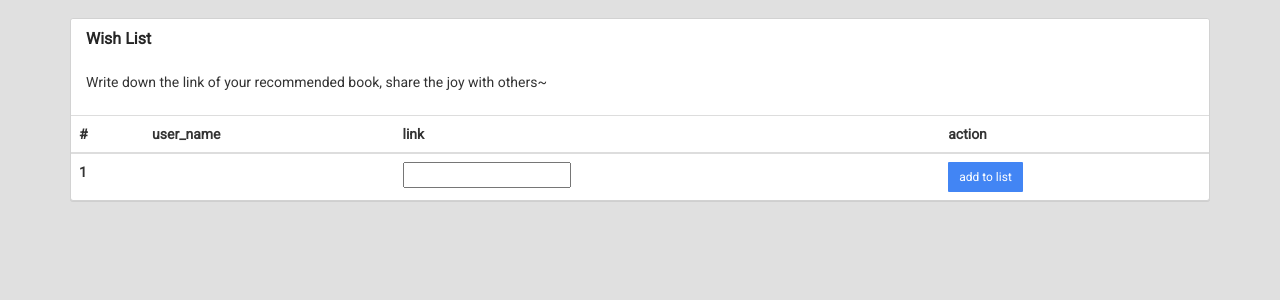
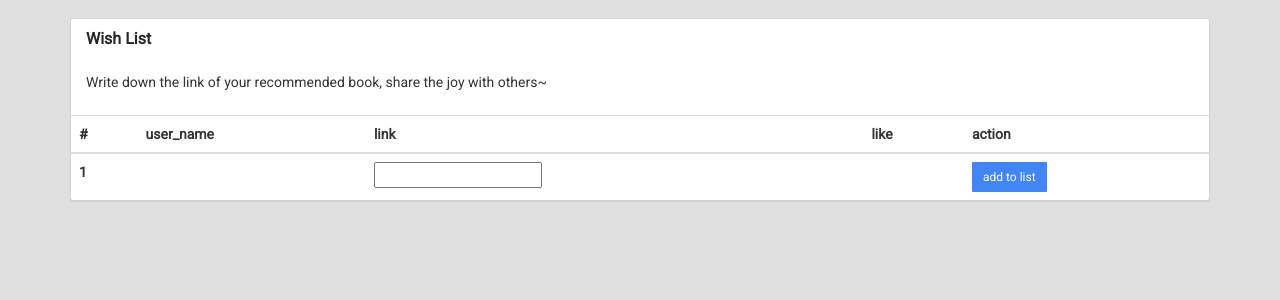
Before and after one commit to ningw42/Toshokan, a CodeIgniter app: page /database/index.php/wishlist/archive in a window 1280 px wide. Shown: the part 102-402 px from the top of the page. Run offline with CodeIgniter, Linux system fonts and the light colour scheme; data that the repository does not hold is empty; some libraries are stand-ins or nearby versions.

Commit message:
add wishlist like degree display

```diff
--- a/application/views/wishlist.php
+++ b/application/views/wishlist.php
@@ -15,7 +15,7 @@
 		      <th>#</th>
 		      <th>user_name</th>
 		      <th>link</th>
-		      <!-- <th>like</th> -->
+		      <th>like</th>
 		      <th>action</th>
 		    </tr>
 		 </thead>
@@ -29,7 +29,7 @@
 						  	<th><?php echo $i++ ?></th>
 						  	<td><?php echo $wishlist->user_name ?></td>
 						  	<td><a href = '<?php echo $wishlist->link ?>' target="_blank"><?php echo $wishlist->link ?></a></td>
-
+						  	<td><?php echo $wishlist->count ?></td>
 						  	<td><button type="button" class="btn btn-success btn-sm" data-toggle="modal" data-target="#stock-in-modal" onclick="stock_in('<?php echo $wishlist->link ?>', '<?php echo $wishlist->id ?>')">stock in</button></td>
 
 					  	</tr>
@@ -41,6 +41,7 @@
 					  	<th><?php echo $i++ ?></th>
 					  	<td><?php echo $wishlist->user_name ?></td>
 					  	<td><input type="text" id = 'new_wish'></td>
+					  	<td></td>
 					  	<td><button id="add-button" type="button" class="btn btn-primary btn-sm" onclick="add_to_wish_list()">add to list</button></td>
 					 </tr>
 			  </tbody>
```
